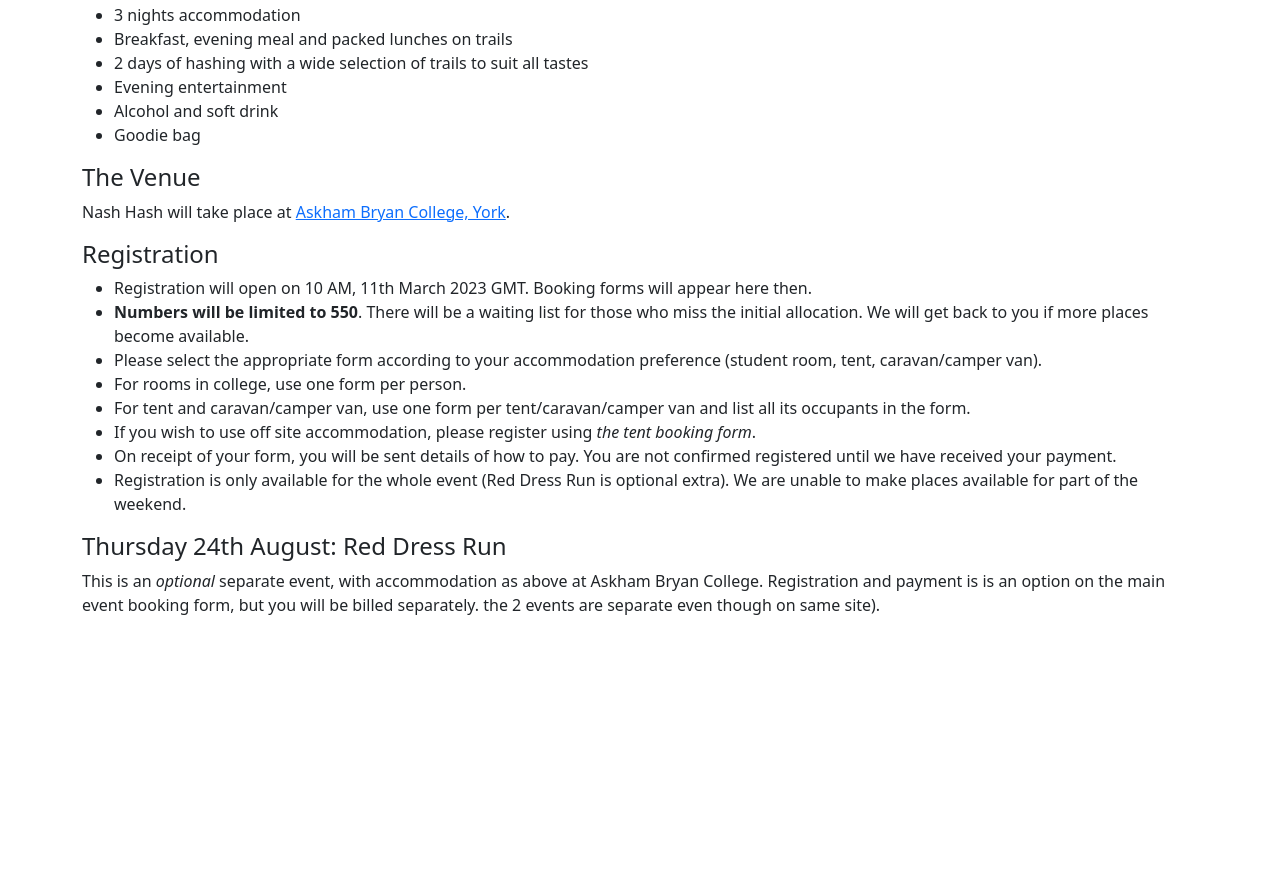
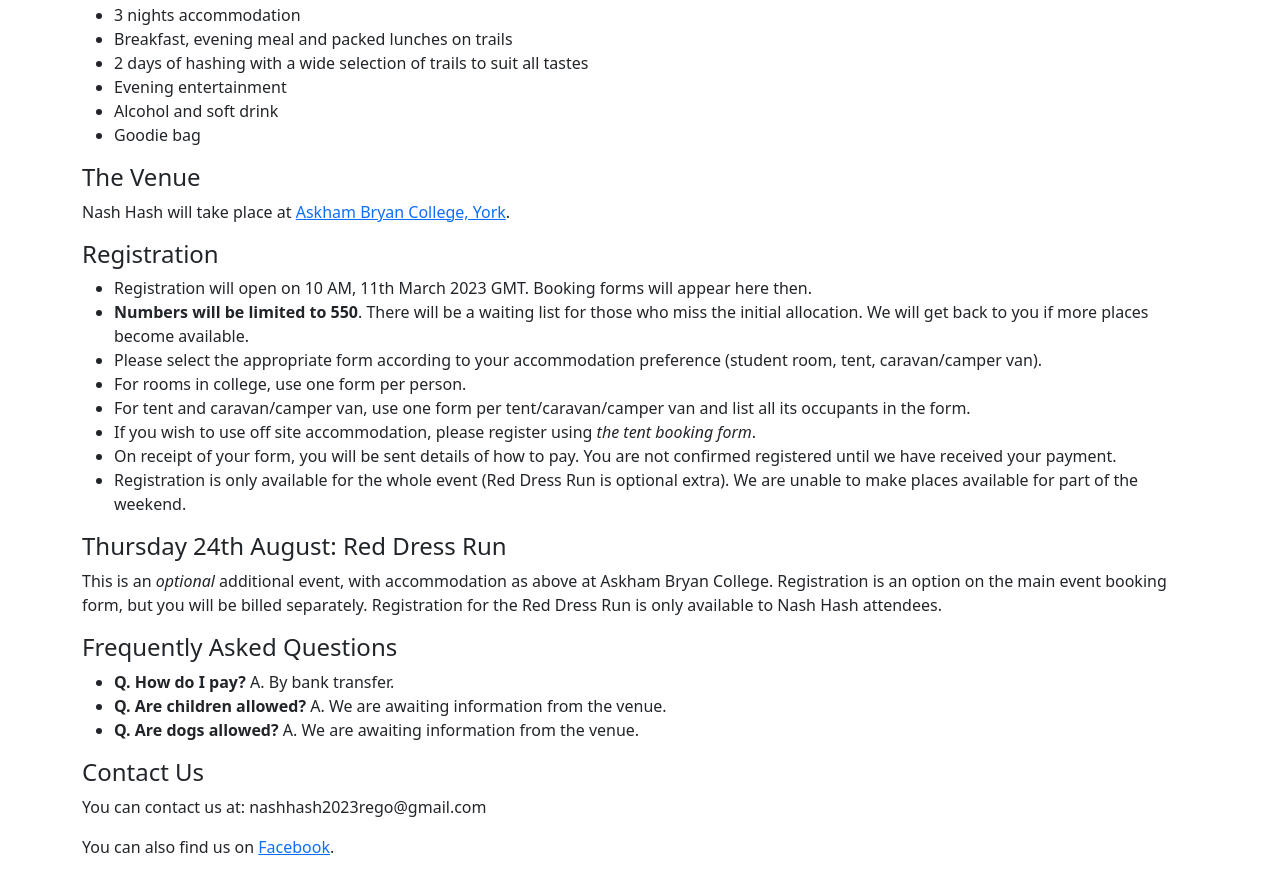
Before and after one commit to rapunzelnashhash/UK-Nash-Hash-2023, a website: page src/index.html in a window 1280 px wide. Shown: the part 418-1293 px from the top of the page. Before the commit the page ends 1051 px from the top, so only its background shows below. Drawn offline with nearby package versions, Linux system fonts and the light colour scheme.

Commit message:
Update index.html

```diff
--- a/src/index.html
+++ b/src/index.html
@@ -84,12 +84,28 @@ The Venue
 <h4>Thursday 24th August: Red Dress Run</h4>
 <div>
 <p>
-This is an <em>optional</em> separate event, with accommodation as above at Askham Bryan College. Registration and payment is is an option on the main event booking form, but you will be billed separately.
-the 2 events are separate even though on same site).</em></b>
+This is an <em>optional</em> additional event, with accommodation as above at Askham Bryan College. Registration is an option on the main event booking form, but you will be billed separately.
+Registration for the Red Dress Run is only available to Nash Hash attendees.
 </p>
 <ul>
 
 </div>
+
+<h4>Frequently Asked Questions</h4>
+<ul>
+  <li><b>Q. How do I pay?</b> A. By bank transfer.</li>
+  <li><b>Q. Are children allowed?</b> A. We are awaiting information from the venue.</li>
+  <li><b>Q. Are dogs allowed?</b> A. We are awaiting information from the venue.</li>
+</ul>
+
+<h4>Contact Us</h4>
+<p>You can contact us at:
+nashhash2023rego@gmail.com
+  </p>
+  <p>
+    You can also find us on <a href="https://www.facebook.com/groups/2459956690724259/">Facebook</a>.
+  </p>
+
 </div>
 
 </body>
```
